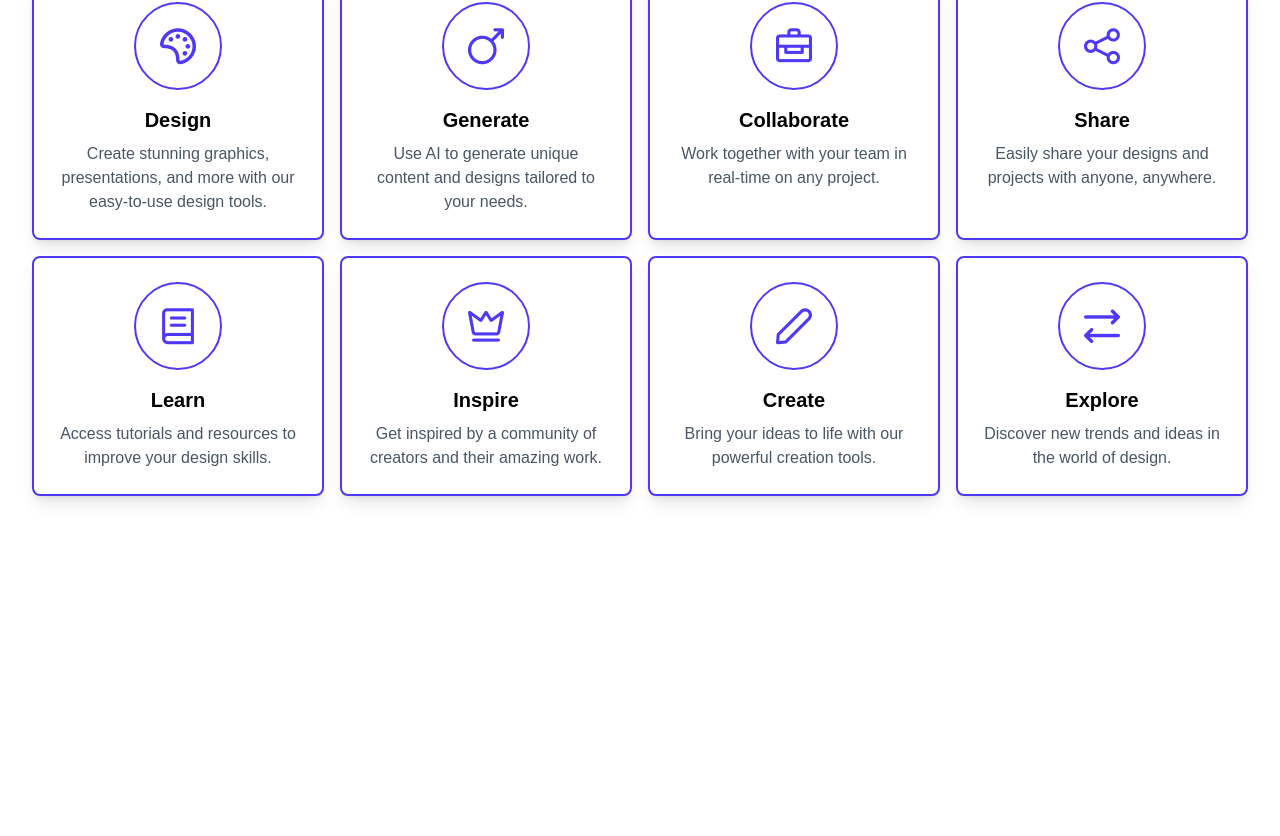
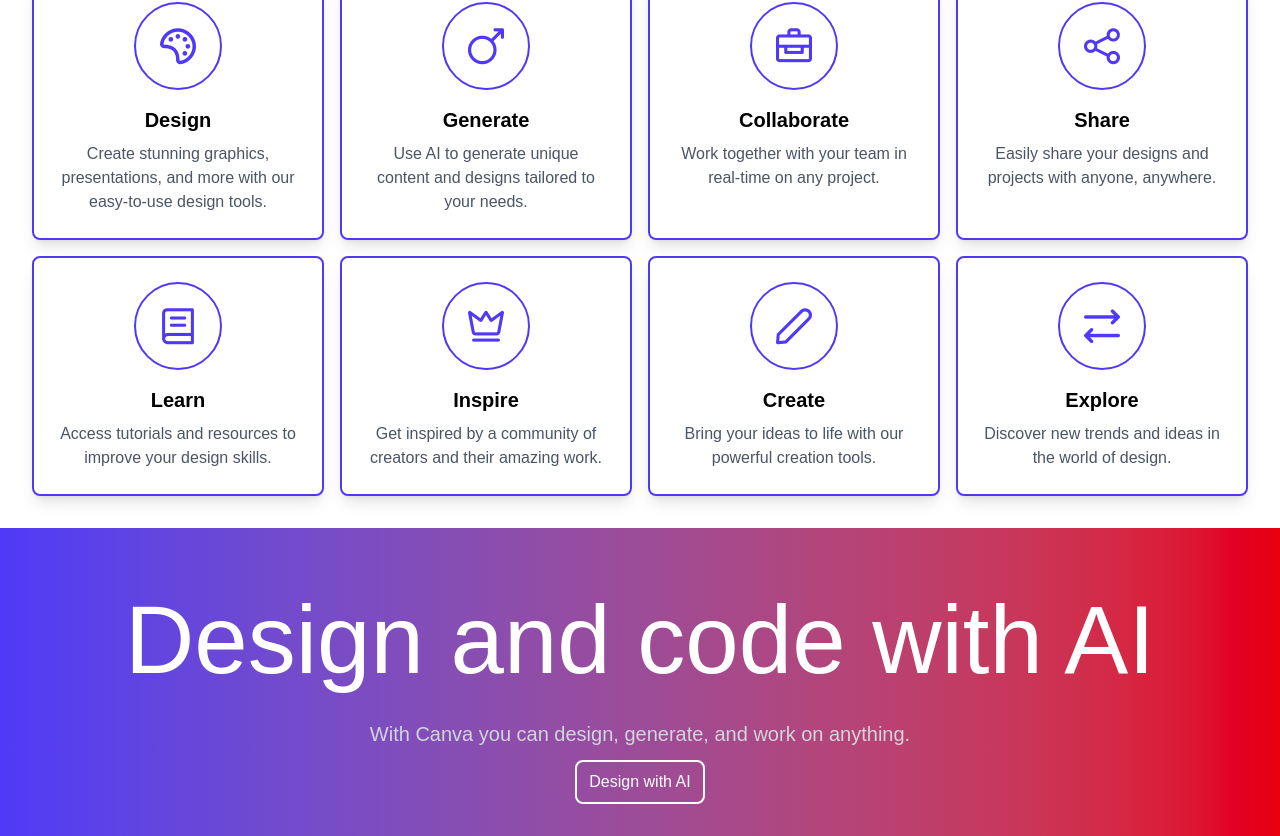
Before and after one commit to shahinamen/canva-clone, a Vue app: page / in a window 1280 px wide. Shown: the part 524-1360 px from the top of the page. Before the commit the page ends 1052 px from the top, so only its background shows below. Built offline with nearby package versions, Linux system fonts and the light colour scheme.

Commit message:
pricing page adding

```diff
--- a/src/views/HomeView.vue
+++ b/src/views/HomeView.vue
@@ -59,4 +59,9 @@ const services = [
             <p class="text-gray-600 text-center">{{ service.description }}</p>
         </div>
     </div>
+    <div class="flex flex-col items-center justify-center bg-gradient-to-r from-indigo-600 to-red-600 p-8">
+        <h1 class="mt-8 mb-8 text-4xl text-white md:text-8xl">Design and code with AI</h1>
+        <div class="text-md text-center text-gray-300 md:text-xl">With Canva you can design, generate, and work on anything.</div>
+        <button class="border-2 border-white text-white rounded-lg px-3 py-2 mt-3 cursor-pointer hover:text-black hover:bg-white">Design with AI</button>
+    </div>
 </template>
```
